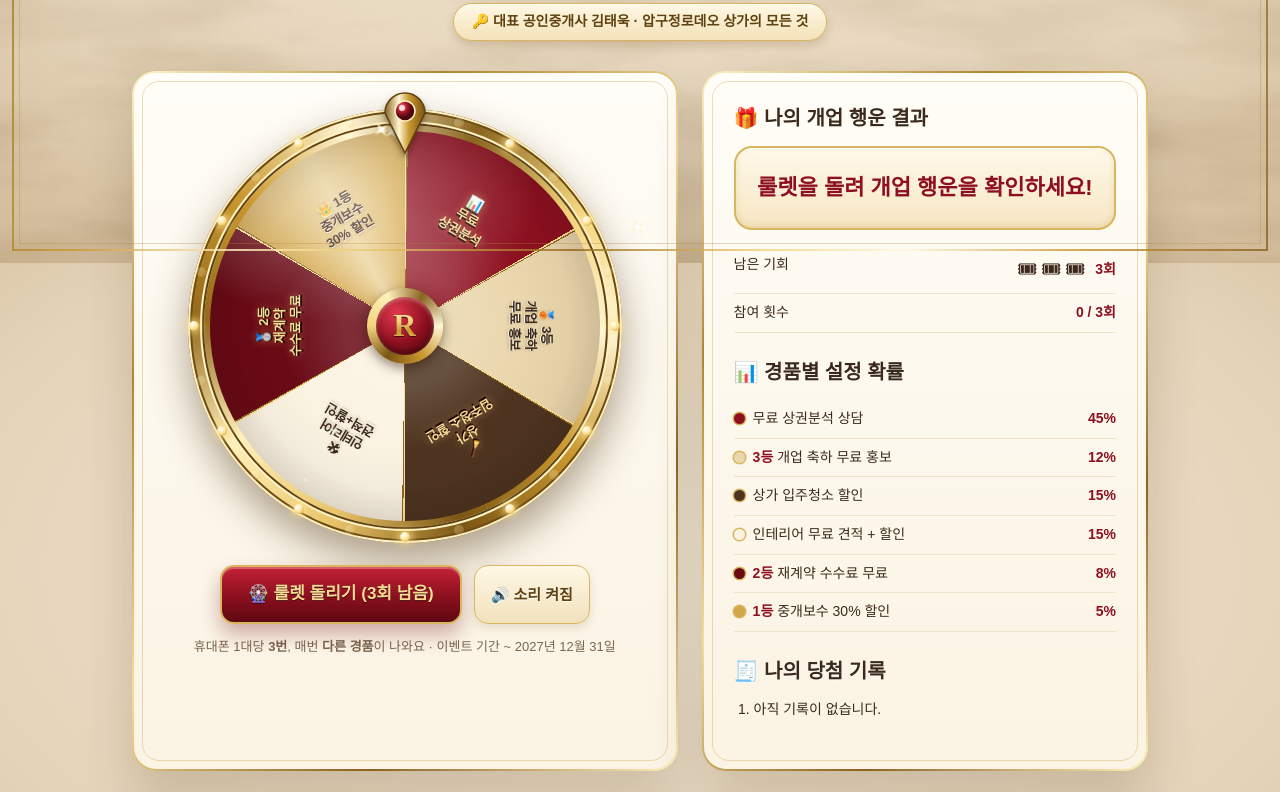
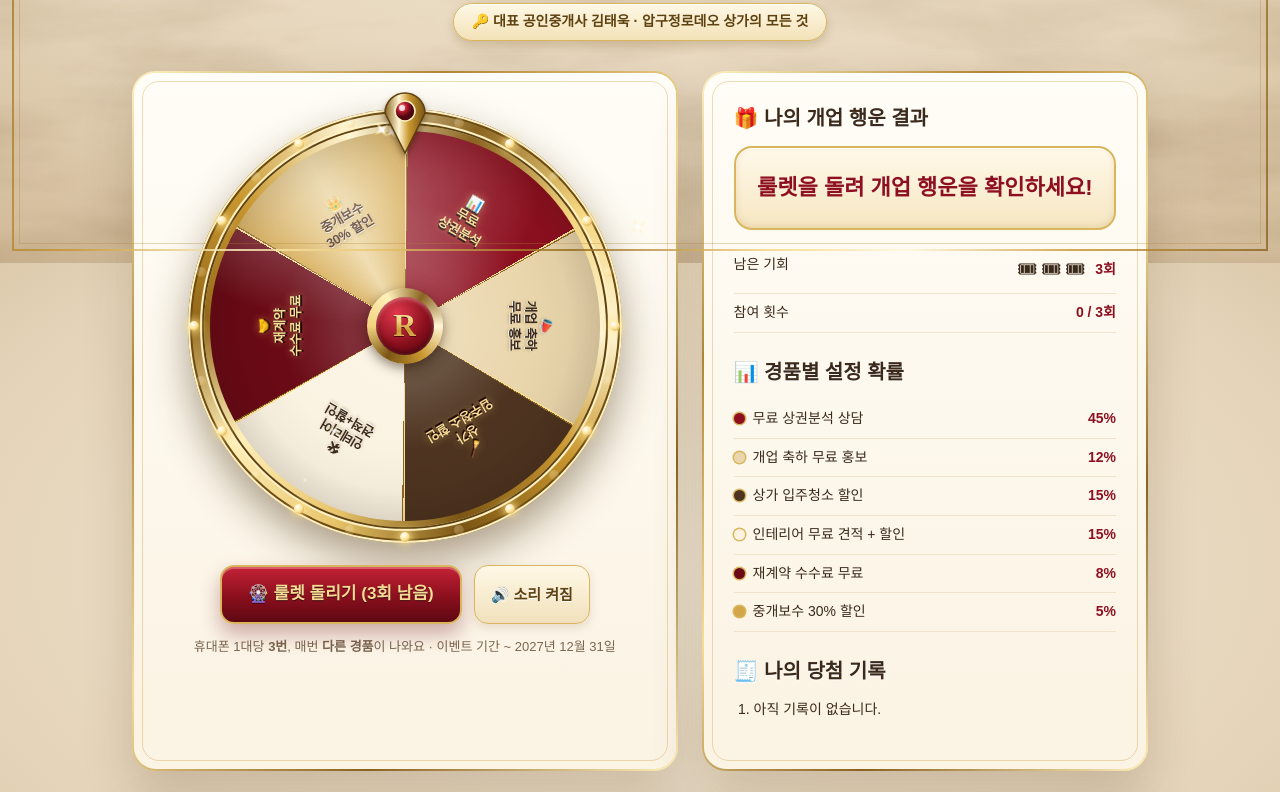
Before and after one commit to apgujeongrodeo/rodeo-landing, a plain HTML site: page event/index.html in a window 1280 px wide. Shown: the part 537-1329 px from the top of the page. Drawn offline with Linux system fonts and the light colour scheme.

Commit message:
event: 등수 표시 제거
Co-Authored-By: Claude Opus 5.5 <noreply@anthropic.com>
Claude-Session: https://claude.ai/code/session_01C59cuFhbd5f5LrR2cDgZX9

```diff
--- a/event/index.html
+++ b/event/index.html
@@ -276,11 +276,11 @@ const FORM='https://docs.google.com/forms/d/1dmdT5KLeAKSEVj9ZCu2Iv2HRBjGR17055Yl
 const MAX=3,END=new Date('2028-01-01T00:00:00+09:00').getTime(),KEY='rodeoLuckyRoulette2027';
 const prizes=[
 {name:'무료 상권분석 상담',label:'📊<br>무료<br>상권분석',weight:45,bg:'#8E1020',fg:'#F6DD96',emoji:'📊',msg:'압구정로데오 상권, 50년 현장 경험으로<br>유동인구·임대료·업종까지 무료로 분석해 드려요.',go:'📊 지금 바로 무료 분석 예약하기!'},
-{name:'개업 축하 무료 홍보',rank:3,label:'🥉 3등<br>개업 축하<br>무료 홍보',weight:12,bg:'#EAD6AC',fg:'#3B2A1B',emoji:'📣',msg:'새 매장 오픈 소식을<br>로데오공인중개사무소가 무료로 홍보해 드려요.<br><small>(홍보 방법·일정은 상담 시 안내)</small>',go:'📣 지금 바로 무료 홍보 신청하기!'},
+{name:'개업 축하 무료 홍보',label:'📣<br>개업 축하<br>무료 홍보',weight:12,bg:'#EAD6AC',fg:'#3B2A1B',emoji:'📣',msg:'새 매장 오픈 소식을<br>로데오공인중개사무소가 무료로 홍보해 드려요.<br><small>(홍보 방법·일정은 상담 시 안내)</small>',go:'📣 지금 바로 무료 홍보 신청하기!'},
 {name:'상가 입주청소 할인',label:'🧹<br>상가<br>입주청소 할인',weight:15,bg:'#4E3420',fg:'#F6DD96',emoji:'🧹',msg:'오픈 전 반짝반짝하게!<br>제휴 업체 상가 입주청소를 할인가로 연결해 드려요.',go:'🧹 지금 바로 청소 할인 쿠폰 쓰러 가기!'},
 {name:'인테리어 무료 견적 + 할인',label:'🛠<br>인테리어<br>견적+할인',weight:15,bg:'#FBF3E2',fg:'#3B2A1B',emoji:'🛠',msg:'매장 인테리어 고민 끝!<br>제휴 업체 무료 견적에 할인 혜택까지 챙겨 드려요.',go:'🛠 지금 바로 인테리어 견적 받으러 가기!'},
-{name:'재계약 수수료 무료',rank:2,label:'🥈 2등<br>재계약<br>수수료 무료',weight:8,bg:'#6A0A16',fg:'#F6DD96',emoji:'🤝',msg:'다음 재계약 때<br>중개 수수료를 받지 않아요!<br><small>(대상 계약 등 세부 조건은 상담 시 안내)</small>',go:'🤝 지금 바로 재계약 무료 쿠폰 쓰러 가기!'},
-{name:'중개보수 30% 할인',rank:1,label:'👑 1등<br>중개보수<br>30% 할인',weight:5,bg:'#D4A64A',fg:'#3B1A08',emoji:'👑',msg:'1등 대박 당첨!<br>계약 시 중개보수를 30% 할인해 드려요.<br><small>(할인 한도 등 세부 조건은 상담 시 안내)</small>',go:'👑 지금 당장 30% 할인 쿠폰 쓰러 가기!',jackpot:true}];
+{name:'재계약 수수료 무료',label:'🤝<br>재계약<br>수수료 무료',weight:8,bg:'#6A0A16',fg:'#F6DD96',emoji:'🤝',msg:'다음 재계약 때<br>중개 수수료를 받지 않아요!<br><small>(대상 계약 등 세부 조건은 상담 시 안내)</small>',go:'🤝 지금 바로 재계약 무료 쿠폰 쓰러 가기!'},
+{name:'중개보수 30% 할인',label:'👑<br>중개보수<br>30% 할인',weight:5,bg:'#D4A64A',fg:'#3B1A08',emoji:'👑',msg:'대박 당첨!<br>계약 시 중개보수를 30% 할인해 드려요.<br><small>(할인 한도 등 세부 조건은 상담 시 안내)</small>',go:'👑 지금 당장 30% 할인 쿠폰 쓰러 가기!',jackpot:true}];
 const N=prizes.length,SEG=360/N;
 const $=id=>document.getElementById(id);
 const wheel=$('wheel'),spin=$('spin'),out=$('result'),hist=$('history');let current=0,busy=false;
@@ -294,7 +294,7 @@ prizes.forEach((p,i)=>{const a=i*SEG+SEG/2,r=32,s=document.createElement('span')
 const box=$('wheelBox');for(let k=0;k<24;k++){const a=k*15*Math.PI/180,b=document.createElement('i');b.className='bulb'+(k%2?' alt':'');b.style.left=(50+54*Math.sin(a))+'%';b.style.top=(50-54*Math.cos(a))+'%';b.style.zIndex=2;box.appendChild(b)}
 function sparkle(parent,n,area){for(let k=0;k<n;k++){const s=document.createElement('i');s.className='spark';s.style.left=(area.x+Math.random()*area.w)+'%';s.style.top=(area.y+Math.random()*area.h)+'%';s.style.setProperty('--s',(10+Math.random()*16)+'px');s.style.setProperty('--d',(2+Math.random()*2.2)+'s');s.style.setProperty('--delay',(-Math.random()*4)+'s');parent.appendChild(s)}}
 sparkle($('head'),16,{x:8,y:0,w:84,h:70});sparkle(box,6,{x:-8,y:-8,w:116,h:116});
-$('weights').innerHTML=prizes.map(p=>`<div class="row"><span><i class="dot" style="background:${p.bg}"></i>${p.rank?'<b style="color:var(--burg)">'+p.rank+'등</b> ':''}${p.name}</span><strong>${p.weight}%</strong></div>`).join('');
+$('weights').innerHTML=prizes.map(p=>`<div class="row"><span><i class="dot" style="background:${p.bg}"></i>${p.name}</span><strong>${p.weight}%</strong></div>`).join('');
 function choosePrize(){const won=new Set(state.wins.map(w=>w.name));let pool=prizes.map((p,i)=>i).filter(i=>!won.has(prizes[i].name));if(!pool.length)pool=prizes.map((p,i)=>i);
  let n=Math.random()*pool.reduce((s,i)=>s+prizes[i].weight,0);for(const i of pool){n-=prizes[i].weight;if(n<0)return i}return pool[pool.length-1]}
 
@@ -360,7 +360,7 @@ function fireworks(sec,every){fxUntil=Date.now()+sec*1000;clearInterval(launcher
 const modal=$('modal');let lastFocus=null;
 function openModal(w){const p=byName(w.name),left=MAX-state.spins;
  modal.classList.toggle('jackpot',!!p.jackpot);
- $('mTag').textContent=p.rank===1?'👑 1등 JACKPOT 👑':p.rank===2?'🥈 2등 당첨 🥈':p.rank===3?'🥉 3등 당첨 🥉':'✨ 축하합니다 ✨';$('mEmoji').textContent=p.emoji;
+ $('mTag').textContent=p.jackpot?'👑 JACKPOT 👑':'✨ 축하합니다 ✨';$('mEmoji').textContent=p.emoji;
  $('mTitle').textContent=p.name+' 당첨!';$('mMsg').innerHTML=p.msg;$('mCode').textContent=w.code;$('mGo').textContent=p.go;
  $('mClose').textContent=left>0?`🎡 한 번 더 돌리기 (남은 기회 ${left}회)`:'닫기';
  lastFocus=document.activeElement;modal.hidden=false;document.body.style.overflow='hidden';setTimeout(()=>$('mGo').focus(),50)}
@@ -383,7 +383,7 @@ function doSpin(){
  setTimeout(()=>{run=false;const p=prizes[i];state.spins++;const w={name:p.name,code:newCode(),at:Date.now()};state.wins.unshift(w);save();
   show('🎉 '+p.name+' 당첨!',true);burst();busy=false;render();
   if(p.jackpot){const f=document.createElement('div');f.className='flash';document.body.appendChild(f);setTimeout(()=>f.remove(),1000)}
-  fanfare(p.rank<=2);fireworks(p.jackpot?7:p.rank===2?5:3.5,p.jackpot?380:p.rank===2?480:650);
+  fanfare(p.jackpot);fireworks(p.jackpot?7:3.5,p.jackpot?380:650);
   setTimeout(()=>openModal(w),450)},4200)}
 spin.addEventListener('click',doSpin);
 if(state.wins.length)show('지난 당첨: '+esc(state.wins[0].name));
```
